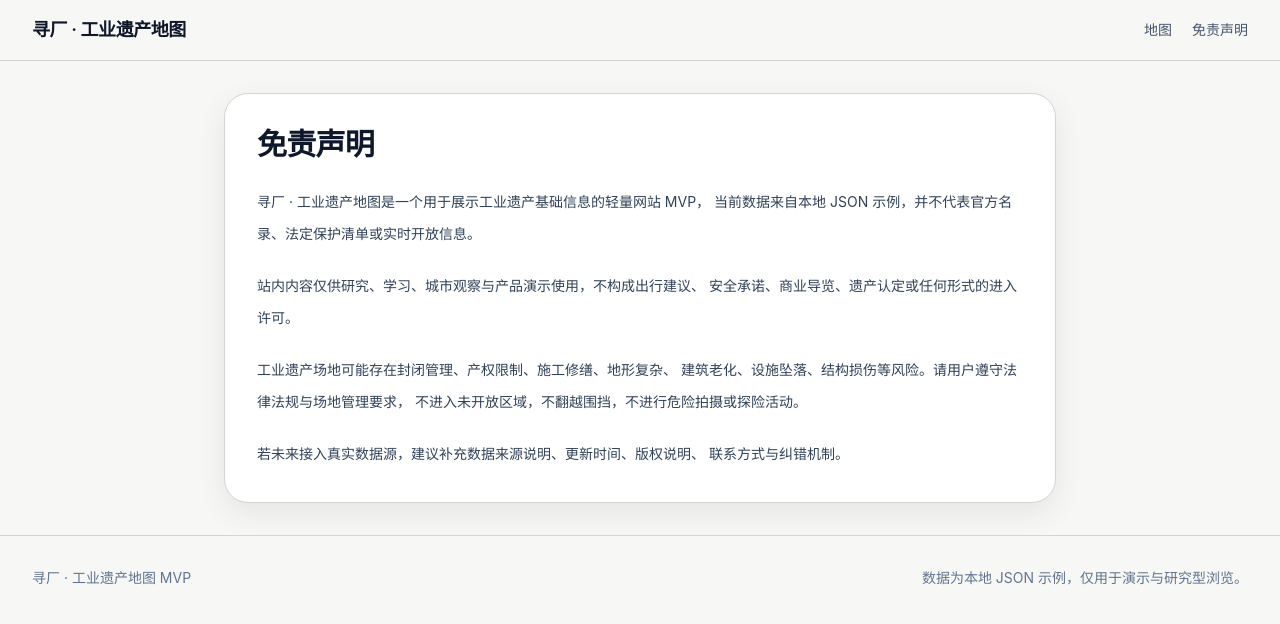
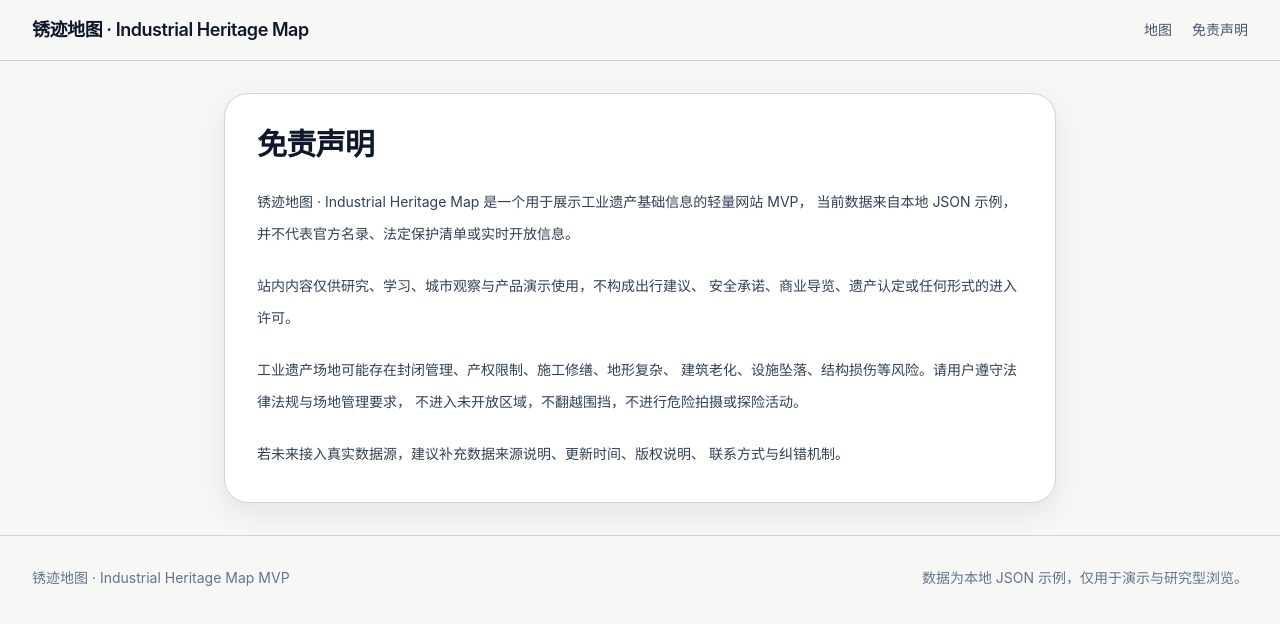
Before and after one commit to Dominique170519/industrial-heritage-map, a Next.js app: page /disclaimer in a window 1280 px wide. Shown: the top 624 px of the page. Built offline with nearby package versions, Linux system fonts and the light colour scheme.

Commit message:
update branding to industrial heritage map

```diff
--- a/app/disclaimer/page.tsx
+++ b/app/disclaimer/page.tsx
@@ -8,7 +8,7 @@ export default function DisclaimerPage() {
 
         <div className="mt-6 space-y-5 text-sm leading-8 text-slate-700">
           <p>
-            寻厂 · 工业遗产地图是一个用于展示工业遗产基础信息的轻量网站 MVP，
+            锈迹地图 · Industrial Heritage Map 是一个用于展示工业遗产基础信息的轻量网站 MVP，
             当前数据来自本地 JSON 示例，并不代表官方名录、法定保护清单或实时开放信息。
           </p>
 
--- a/app/layout.tsx
+++ b/app/layout.tsx
@@ -4,7 +4,7 @@ import "leaflet/dist/leaflet.css";
 import "./globals.css";
 
 export const metadata: Metadata = {
-  title: "寻厂 · 工业遗产地图",
+  title: "锈迹地图 · Industrial Heritage Map",
   description: "一个面向工业遗产与城市档案兴趣者的轻量地图工具。",
 };
 
@@ -20,7 +20,7 @@ export default function RootLayout({
           <header className="border-b border-stone-300 bg-[rgba(247,247,245,0.92)] backdrop-blur">
             <div className="mx-auto flex max-w-7xl items-center justify-between px-4 py-4 sm:px-6 lg:px-8">
               <Link href="/" className="text-lg font-semibold tracking-tight text-slate-900">
-                寻厂 · 工业遗产地图
+                锈迹地图 · Industrial Heritage Map
               </Link>
 
               <nav className="flex items-center gap-5 text-sm text-slate-600">
@@ -34,7 +34,7 @@ export default function RootLayout({
 
           <footer className="border-t border-stone-300">
             <div className="mx-auto flex max-w-7xl flex-col gap-3 px-4 py-8 text-sm text-slate-500 sm:px-6 lg:px-8 md:flex-row md:items-center md:justify-between">
-              <p>寻厂 · 工业遗产地图 MVP</p>
+              <p>锈迹地图 · Industrial Heritage Map MVP</p>
               <p>数据为本地 JSON 示例，仅用于演示与研究型浏览。</p>
             </div>
           </footer>
--- a/app/page.tsx
+++ b/app/page.tsx
@@ -14,7 +14,7 @@ export default function HomePage() {
             Industrial Heritage Map
           </p>
           <h1 className="mt-3 text-3xl font-semibold tracking-tight text-slate-900 sm:text-4xl">
-            寻厂 · 工业遗产地图
+            锈迹地图
           </h1>
           <p className="mt-4 max-w-3xl text-base leading-8 text-slate-700">
             一个面向工业遗产爱好者、研究者与城市观察者的轻量地图工具。
--- a/package.json
+++ b/package.json
@@ -1,5 +1,5 @@
 {
-  "name": "xunchang-industrial-heritage-map",
+  "name": "industrial-heritage-map",
   "version": "0.1.0",
   "private": true,
   "scripts": {
```
Also changed, not shown: public/covers/factory-default.svg, 1 other file (tests, documents, lock files or other folders).
